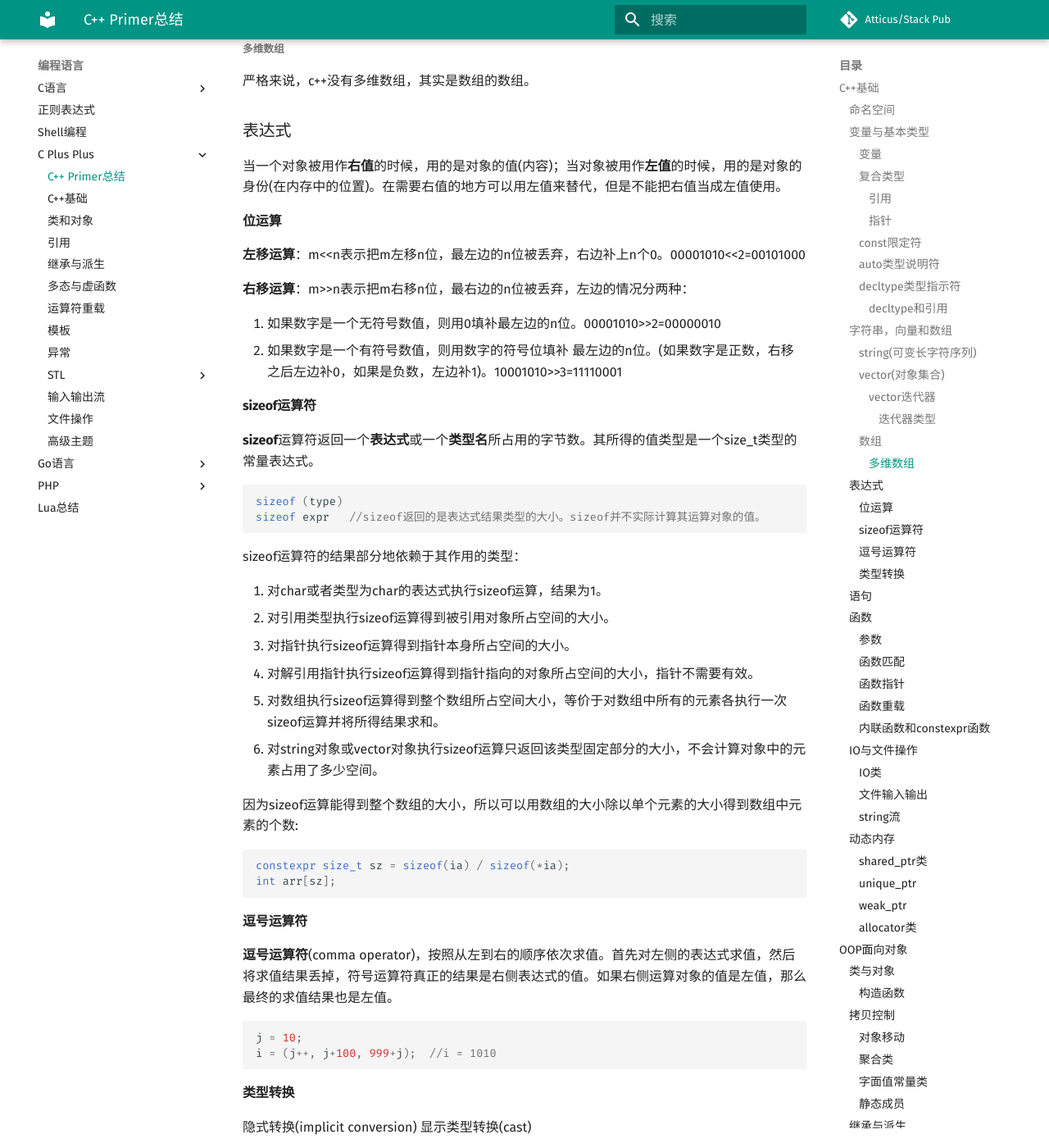
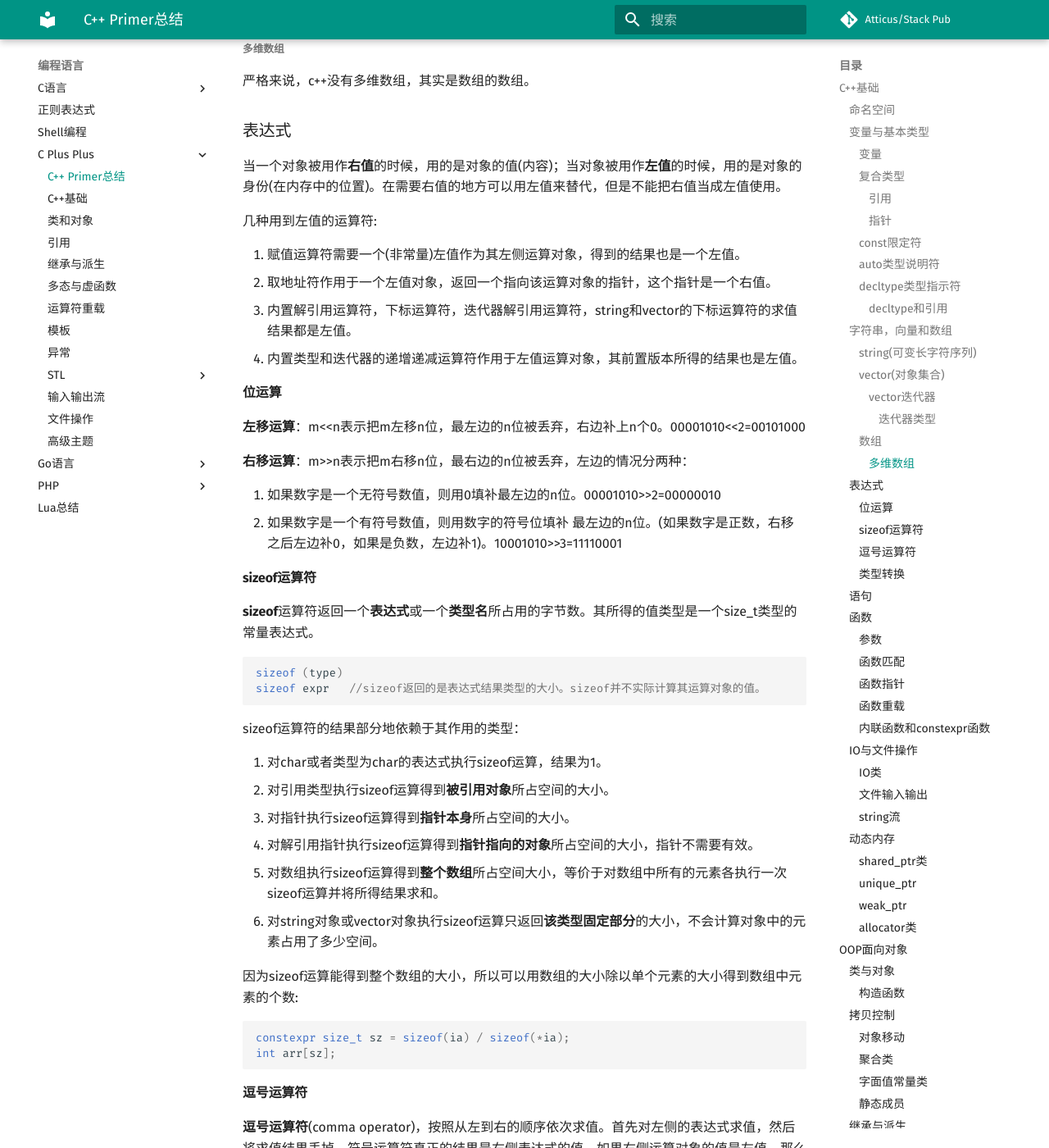
Before and after one commit to opfanswyx/StackPub, an MkDocs documentation site: the page built from docs/cplus/c++_primer.md, in a window 1280 px wide and 1400 px high, scrolled down 8244 px. Shown: the whole window at 82% size. Built offline with MkDocs 1.6.1 and Material for MkDocs 9.7.7, drawn with Linux system fonts in a browser that asks for light colours; comment, search, counter and statistics services are not loaded.

````diff
--- a/docs/cplus/c++_primer.md
+++ b/docs/cplus/c++_primer.md
@@ -305,8 +305,16 @@ for(auto &row : ia)
 ```
 ##### 多维数组
 严格来说，c++没有多维数组，其实是数组的数组。
+
 ### 表达式
 当一个对象被用作**右值**的时候，用的是对象的值(内容)；当对象被用作**左值**的时候，用的是对象的身份(在内存中的位置)。在需要右值的地方可以用左值来替代，但是不能把右值当成左值使用。
+
+几种用到左值的运算符:
+
+1. 赋值运算符需要一个(非常量)左值作为其左侧运算对象，得到的结果也是一个左值。
+2. 取地址符作用于一个左值对象，返回一个指向该运算对象的指针，这个指针是一个右值。
+3. 内置解引用运算符，下标运算符，迭代器解引用运算符，string和vector的下标运算符的求值结果都是左值。
+4. 内置类型和迭代器的递增递减运算符作用于左值运算对象，其前置版本所得的结果也是左值。
 
 #### 位运算
 **左移运算**：m<<n表示把m左移n位，最左边的n位被丢弃，右边补上n个0。00001010<<2=00101000
@@ -315,6 +323,7 @@ for(auto &row : ia)
 
 1. 如果数字是一个无符号数值，则用0填补最左边的n位。00001010>>2=00000010
 2. 如果数字是一个有符号数值，则用数字的符号位填补 最左边的n位。(如果数字是正数，右移之后左边补0，如果是负数，左边补1)。10001010>>3=11110001
+
 #### sizeof运算符
 **sizeof**运算符返回一个**表达式**或一个**类型名**所占用的字节数。其所得的值类型是一个size_t类型的常量表达式。
 ```c++
@@ -325,11 +334,11 @@ sizeof expr   //sizeof返回的是表达式结果类型的大小。sizeof并不
 sizeof运算符的结果部分地依赖于其作用的类型：
 
 1. 对char或者类型为char的表达式执行sizeof运算，结果为1。
-2. 对引用类型执行sizeof运算得到被引用对象所占空间的大小。
-3. 对指针执行sizeof运算得到指针本身所占空间的大小。
-4. 对解引用指针执行sizeof运算得到指针指向的对象所占空间的大小，指针不需要有效。
-5. 对数组执行sizeof运算得到整个数组所占空间大小，等价于对数组中所有的元素各执行一次sizeof运算并将所得结果求和。
-6. 对string对象或vector对象执行sizeof运算只返回该类型固定部分的大小，不会计算对象中的元素占用了多少空间。
+2. 对引用类型执行sizeof运算得到**被引用对象**所占空间的大小。
+3. 对指针执行sizeof运算得到**指针本身**所占空间的大小。
+4. 对解引用指针执行sizeof运算得到**指针指向的对象**所占空间的大小，指针不需要有效。
+5. 对数组执行sizeof运算得到**整个数组**所占空间大小，等价于对数组中所有的元素各执行一次sizeof运算并将所得结果求和。
+6. 对string对象或vector对象执行sizeof运算只返回**该类型固定部分**的大小，不会计算对象中的元素占用了多少空间。
 
 因为sizeof运算能得到整个数组的大小，所以可以用数组的大小除以单个元素的大小得到数组中元素的个数:
 ```cpp
````
Also changed, not shown: docs/index.md (+2 -0 lines).
